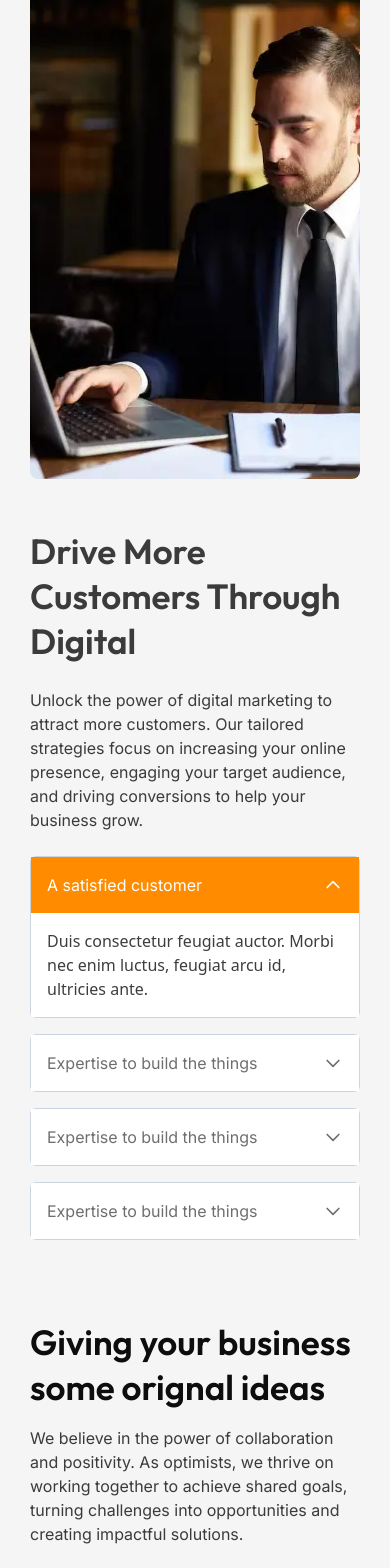
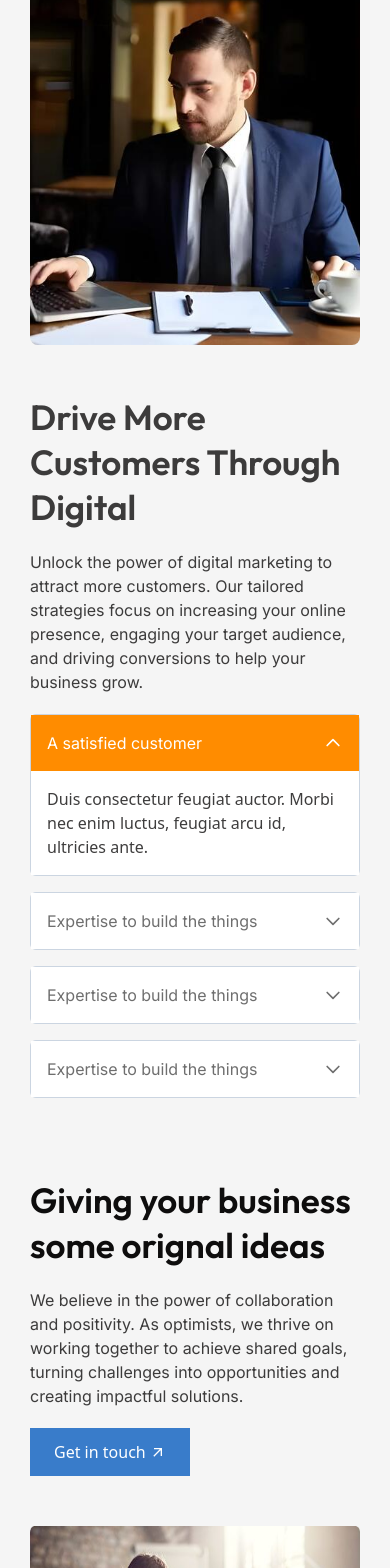
Before and after one commit to mahimnxt23/ABA-Consultancy-Copy, a React (Vite) app: page /service in a window 390 px wide. Shown: the part 1525-3093 px from the top of the page. Built offline with nearby package versions, Linux system fonts and the light colour scheme.

Commit message:
gap fix all page

```diff
--- a/src/ClientSide/AboutUs/ChooseUs/ChooseUs.jsx
+++ b/src/ClientSide/AboutUs/ChooseUs/ChooseUs.jsx
@@ -8,10 +8,10 @@ const ChooseUs = () => {
    2xl:px-[150px] 2xl:mt-[50px] "
     >
       <div className="max-w-[600px]">
-        <h1 className="headTwo pb-[10px] text-[#0E0D0D]  font-outfit font-semibold">
+        <h1 className="headTwo pb-[20px] text-[#0E0D0D]  font-outfit font-semibold">
           Why Choose Us
         </h1>
-        <p className="bodyText text-[#0E0D0DCC]/[.8] pb-[50px] font-semibold">
+        <p className="bodyText text-[#0E0D0DCC]/[.8] pb-[30px] lg:pb-[50px] font-semibold">
           With a track record of success and a commitment to excellence, we
           bring expertise, innovation, and personalized strategies to every
           project. Our goal is to help you overcome challenges, seize
--- a/src/ClientSide/AboutUs/CollaborateWithU/CollaborateWithU.jsx
+++ b/src/ClientSide/AboutUs/CollaborateWithU/CollaborateWithU.jsx
@@ -1,7 +1,7 @@
 const CollaborateWithU = () => {
   return (
     <div className="sectionGap ">
-      <div className="grid grid-cols-1 pb-[50px] lg:grid-cols-2 gap-[30px] lg:gap-[100px] justify-center items-center">
+      <div className="grid grid-cols-1  lg:grid-cols-2 gap-[30px] lg:gap-[100px] justify-center items-center">
         <div className=" overflow-hidden lg:h-[442px]  pb-[20px]   flex justify-center items-center z-10">
           <img
             src="/images/Frame 101.svg"
--- a/src/ClientSide/Service/Drive/Drive.jsx
+++ b/src/ClientSide/Service/Drive/Drive.jsx
@@ -29,24 +29,24 @@ const Drive = () => {
 
   return (
     <div
-      className="grid grid-cols-1 lg:grid-cols-2 gap-[50px] mt-[10px] px-[30px]
-   md:mt-[10px] md:px-[32px]
-   lg:px-[60px] lg:mt-[30px]
-   xl:px-[100px] xl:mt-[50px]
-   2xl:px-[150px] 2xl:mt-[50px]"
+      className="grid grid-cols-1 lg:grid-cols-2 gap-[50px] mt-[30px] px-[30px]
+   md:mt-[30px] md:px-[32px]
+   lg:px-[60px] lg:mt-[60px]
+   xl:px-[100px] xl:mt-[80px]
+   2xl:px-[150px] 2xl:mt-[80px]"
     >
-      <div className="max-w-1/2 h-[554px]">
+      <div className="max-w-1/2 h-[400px] lg:h-[554px]">
         <img
-          src="/images/DriveService.webp"
+          src="/images/serviceBoy.png"
           className="h-full w-full object-cover rounded-[8px]"
           alt=""
         />
       </div>
       <div className="max-w-1/2 rounded-lg">
-        <h2 className="text-[#0E0D0DCC] font-semibold mb-6 headTwo">
+        <h2 className="text-[#0E0D0DCC] font-semibold mb-[20px] headTwo">
           Drive More Customers Through Digital
         </h2>
-        <p className="text-[#0E0D0DCC]/[.8] mb-6 font-normal bodyText">
+        <p className="text-[#0E0D0DCC]/[.8] mb-[20px] font-normal bodyText">
           Unlock the power of digital marketing to attract more customers. Our
           tailored strategies focus on increasing your online presence, engaging
           your target audience, and driving conversions to help your business
--- a/src/ClientSide/Service/GivingOurBussiness/GivingOurBussiness.jsx
+++ b/src/ClientSide/Service/GivingOurBussiness/GivingOurBussiness.jsx
@@ -2,12 +2,12 @@ import { MdArrowOutward } from "react-icons/md";
 
 const GivingOurBussiness = () => {
   return (
-    <div className="grid grid-cols-1 lg:grid-cols-2 sectionGap gap-[50px] pb-[60px] justify-center items-center">
+    <div className="grid grid-cols-1 lg:grid-cols-2 sectionGap gap-[50px]  justify-center items-center">
       <div className="">
-        <h1 className="pb-[16px]  headTwo text-[#0E0D0D] font-semibold">
+        <h1 className="pb-[20px]  headTwo text-[#0E0D0D] font-semibold">
           Giving your business some orignal ideas
         </h1>
-        <p className="pb-[24px] text-[#0E0D0DCC]/[.8] bodyText font-normal">
+        <p className="pb-[20px] text-[#0E0D0DCC]/[.8] bodyText font-normal">
           We believe in the power of collaboration and positivity. As optimists,
           we thrive on working together to achieve shared goals, turning
           challenges into opportunities and creating impactful solutions.
@@ -18,7 +18,7 @@ const GivingOurBussiness = () => {
         </button>
       </div>
 
-      <div className="h-[370px]">
+      <div className="lg:h-[370px] h-[300px]">
         <img src="/images/image 21.png" className="h-full w-full" alt="" />
       </div>
     </div>
--- a/src/ClientSide/Shared/Footer/Footer.jsx
+++ b/src/ClientSide/Shared/Footer/Footer.jsx
@@ -92,7 +92,6 @@
 
 // export default Footer;
 
-import React from "react";
 import { CiGlobe, CiLocationOn } from "react-icons/ci";
 import { HiOutlineMail } from "react-icons/hi";
 import { ImPhone } from "react-icons/im";
@@ -284,7 +283,7 @@ const Footer = () => {
 
               {/* Contact Info */}
               <div>
-                <h2 className="title-font font-medium text-[#FF8C00] tracking-widest text-sm mb-4">
+                <h2 className="title-font font-medium menuText text-[#FF8C00] tracking-widest  mb-4">
                   Contact Info
                 </h2>
                 <div className="grid grid-cols-[auto,1fr] gap-x-4 gap-y-4 text-sm md:text-base">
```
Also changed, not shown: public/Images/abaBanner.png (added), public/Images/serviceBoy.png (added).
